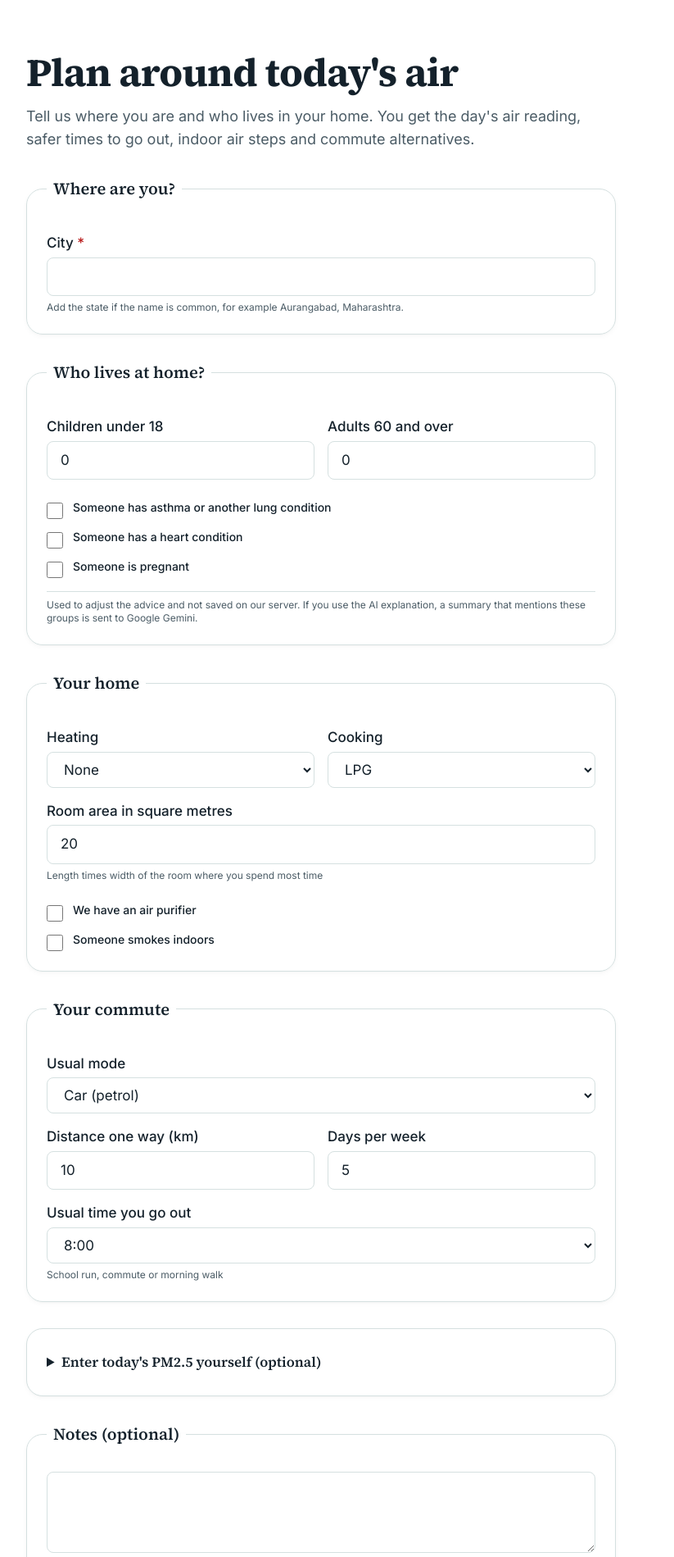
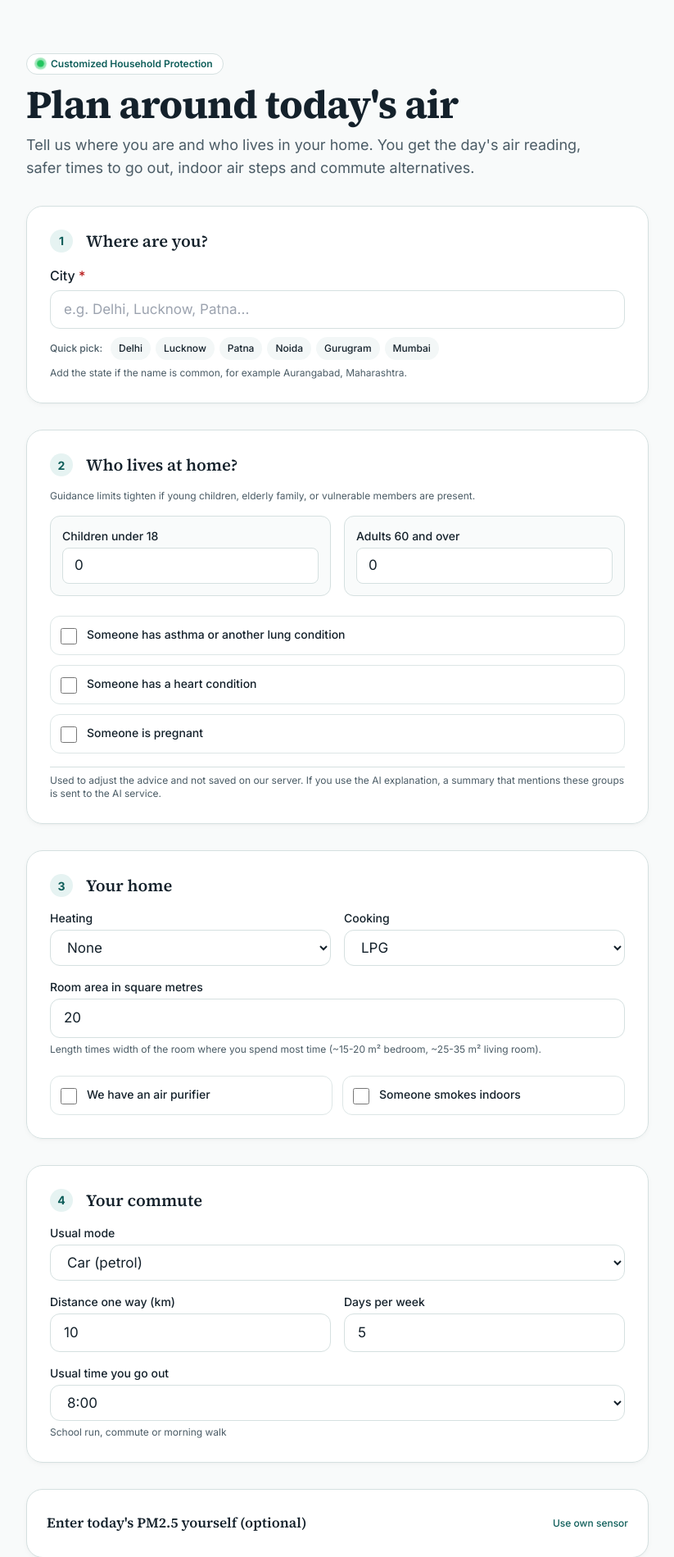
Before and after one commit to anshumansingh0408-hub/aqi, a Flask app: page /create in a window 1280 px wide. Shown: the part 81-1980 px from the top of the page at 82% size, without its empty margins (80-903 px from the left). Run offline with Flask 3, Linux system fonts and the light colour scheme; some libraries are stand-ins or nearby versions.

Commit message:
feat(templates): enhance plan creation form with step indicators and quick chips

```diff
--- a/templates/create.html
+++ b/templates/create.html
@@ -7,36 +7,66 @@
 {% endblock %}
 
 {% block content %}
-<div class="py-10 md:py-16 bg-white">
+<div class="py-10 md:py-16 bg-[#F8FAFA]">
   <div class="max-w-[1120px] mx-auto px-4 sm:px-6 lg:px-8">
-    <div class="max-w-[65ch] space-y-4 mb-8">
+    <!-- Header -->
+    <div class="max-w-[65ch] space-y-3 mb-8">
+      <div class="inline-flex items-center gap-2 px-3 py-1 rounded-full bg-white border border-border text-xs font-semibold text-primary shadow-2xs">
+        <span class="live-pulse" aria-hidden="true"></span>
+        <span>Customized Household Protection</span>
+      </div>
       <h1 class="text-3xl md:text-5xl font-serif font-bold text-ink">Plan around today's air</h1>
-      <p class="text-base md:text-lg text-muted">
-        Tell us where you are and who lives in your home. You get the day's air reading, safer times to go out, indoor air steps and commute alternatives.
+      <p class="text-base md:text-lg text-muted leading-relaxed">
+        Tell us where you are and who lives in your home. You get the day's air reading, safer times to go out, indoor
+        air steps and commute alternatives.
       </p>
     </div>
 
     <!-- Notice banner from failed lookups -->
-    <div id="saved-notice" class="hidden mb-6 p-4 rounded-xl border border-primary bg-surface text-ink text-sm" role="status"></div>
+    <div id="saved-notice" class="hidden mb-6 p-4 rounded-xl border border-primary bg-surface text-ink text-sm"
+      role="status"></div>
 
-    <!-- Error summary -->
-    <div id="error-summary" class="hidden mb-8 p-6 rounded-xl border border-red-300 bg-[#FBDADA] text-[#7F1D1D] focus:outline-none" role="alert" tabindex="-1">
-      <h2 class="text-lg font-bold mb-2">There was a problem with your details</h2>
-      <ul id="error-list" class="list-disc list-inside space-y-1 text-sm"></ul>
+    <!-- Error summary (Takes focus on validation failure) -->
+    <div id="error-summary"
+      class="hidden mb-8 p-6 rounded-2xl border border-red-300 bg-red-50 text-red-900 focus:outline-none shadow-xs"
+      role="alert" tabindex="-1">
+      <h2 class="text-lg font-bold mb-2 flex items-center gap-2">
+        <svg class="w-5 h-5 text-red-700" fill="currentColor" viewBox="0 0 20 20" aria-hidden="true">
+          <path fill-rule="evenodd" d="M18 10a8 8 0 11-16 0 8 8 0 0116 0zm-7 4a1 1 0 11-2 0 1 1 0 012 0zm-1-9a1 1 0 00-1 1v4a1 1 0 102 0V6a1 1 0 00-1-1z" clip-rule="evenodd" />
+        </svg>
+        <span>There was a problem with your details</span>
+      </h2>
+      <ul id="error-list" class="list-disc list-inside space-y-1 text-sm text-red-800"></ul>
     </div>
 
-    <form id="plan-form" novalidate class="max-w-[720px] space-y-8">
+    <form id="plan-form" novalidate class="max-w-[760px] space-y-8">
       <!-- 1. Where are you? -->
-      <fieldset class="saans-card p-6 space-y-4">
-        <legend class="text-xl font-serif font-semibold text-ink px-2">Where are you?</legend>
+      <fieldset class="saans-card p-6 sm:p-7 space-y-4">
+        <div class="flex items-center gap-3 mb-2">
+          <span class="step-badge">1</span>
+          <legend class="text-xl font-serif font-semibold text-ink px-1">Where are you?</legend>
+        </div>
         <div>
-          <label for="city" class="block font-medium text-ink mb-1">
+          <label for="city" class="block font-medium text-ink mb-1.5 text-sm sm:text-base">
             City <span class="text-red-700" aria-hidden="true">*</span>
           </label>
           <input type="text" id="city" name="city" required minlength="2" maxlength="60"
-            class="w-full px-4 py-2.5 rounded-lg border border-border focus:border-primary focus:ring-1 focus:ring-primary text-ink min-h-[44px]"
+            placeholder="e.g. Delhi, Lucknow, Patna..."
+            class="w-full px-4 py-2.5 rounded-xl border border-border focus:border-primary focus:ring-1 focus:ring-primary text-ink min-h-[46px] shadow-2xs"
             aria-describedby="city-helper">
-          <p id="city-helper" class="text-xs text-muted mt-1.5">
+
+          <!-- Quick City Chips for Indian Metros -->
+          <div class="mt-2.5 flex flex-wrap items-center gap-1.5">
+            <span class="text-xs text-muted font-medium mr-1">Quick pick:</span>
+            <button type="button" class="btn-quick-city px-2.5 py-1 rounded-full text-xs font-medium bg-surface hover:bg-border text-ink transition-colors min-h-[28px]" data-city="Delhi">Delhi</button>
+            <button type="button" class="btn-quick-city px-2.5 py-1 rounded-full text-xs font-medium bg-surface hover:bg-border text-ink transition-colors min-h-[28px]" data-city="Lucknow">Lucknow</button>
+            <button type="button" class="btn-quick-city px-2.5 py-1 rounded-full text-xs font-medium bg-surface hover:bg-border text-ink transition-colors min-h-[28px]" data-city="Patna">Patna</button>
+            <button type="button" class="btn-quick-city px-2.5 py-1 rounded-full text-xs font-medium bg-surface hover:bg-border text-ink transition-colors min-h-[28px]" data-city="Noida">Noida</button>
+            <button type="button" class="btn-quick-city px-2.5 py-1 rounded-full text-xs font-medium bg-surface hover:bg-border text-ink transition-colors min-h-[28px]" data-city="Gurugram">Gurugram</button>
+            <button type="button" class="btn-quick-city px-2.5 py-1 rounded-full text-xs font-medium bg-surface hover:bg-border text-ink transition-colors min-h-[28px]" data-city="Mumbai">Mumbai</button>
+          </div>
+
+          <p id="city-helper" class="text-xs text-muted mt-2">
             Add the state if the name is common, for example Aurangabad, Maharashtra.
           </p>
           <p id="city-error" class="text-xs text-red-700 mt-1 hidden"></p>
@@ -44,59 +74,68 @@
       </fieldset>
 
       <!-- 2. Who lives at home? -->
-      <fieldset class="saans-card p-6 space-y-4">
-        <legend class="text-xl font-serif font-semibold text-ink px-2">Who lives at home?</legend>
+      <fieldset class="saans-card p-6 sm:p-7 space-y-4">
+        <div class="flex items-center gap-3 mb-2">
+          <span class="step-badge">2</span>
+          <legend class="text-xl font-serif font-semibold text-ink px-1">Who lives at home?</legend>
+        </div>
+        <p class="text-xs text-muted -mt-2">Guidance limits tighten if young children, elderly family, or vulnerable members are present.</p>
+
         <div class="grid grid-cols-1 sm:grid-cols-2 gap-4">
-          <div>
-            <label for="children" class="block font-medium text-ink mb-1">Children under 18</label>
+          <div class="p-3.5 rounded-xl border border-border bg-surface/50 space-y-1">
+            <label for="children" class="block font-medium text-ink text-sm">Children under 18</label>
             <input type="number" id="children" name="children" min="0" max="10" value="0"
-              class="w-full px-4 py-2.5 rounded-lg border border-border focus:border-primary focus:ring-1 focus:ring-primary text-ink min-h-[44px]">
+              class="w-full px-3.5 py-2 rounded-lg border border-border focus:border-primary focus:ring-1 focus:ring-primary text-ink min-h-[44px] bg-white">
             <p id="children-error" class="text-xs text-red-700 mt-1 hidden"></p>
           </div>
-          <div>
-            <label for="elderly" class="block font-medium text-ink mb-1">Adults 60 and over</label>
+          <div class="p-3.5 rounded-xl border border-border bg-surface/50 space-y-1">
+            <label for="elderly" class="block font-medium text-ink text-sm">Adults 60 and over</label>
             <input type="number" id="elderly" name="elderly" min="0" max="10" value="0"
-              class="w-full px-4 py-2.5 rounded-lg border border-border focus:border-primary focus:ring-1 focus:ring-primary text-ink min-h-[44px]">
+              class="w-full px-3.5 py-2 rounded-lg border border-border focus:border-primary focus:ring-1 focus:ring-primary text-ink min-h-[44px] bg-white">
             <p id="elderly-error" class="text-xs text-red-700 mt-1 hidden"></p>
           </div>
         </div>
 
         <div class="space-y-3 pt-2">
-          <div class="flex items-start gap-3">
+          <div class="flex items-start gap-3 p-3 rounded-xl border border-border/80 hover:bg-surface/60 transition-colors">
             <input type="checkbox" id="respiratory" name="respiratory"
-              class="mt-1 h-5 w-5 rounded border-border text-primary focus:ring-primary">
-            <label for="respiratory" class="text-sm font-medium text-ink cursor-pointer">
+              class="mt-0.5 h-5 w-5 rounded border-border text-primary focus:ring-primary">
+            <label for="respiratory" class="text-sm font-medium text-ink cursor-pointer select-none">
               Someone has asthma or another lung condition
             </label>
           </div>
-          <div class="flex items-start gap-3">
+          <div class="flex items-start gap-3 p-3 rounded-xl border border-border/80 hover:bg-surface/60 transition-colors">
             <input type="checkbox" id="heart" name="heart"
-              class="mt-1 h-5 w-5 rounded border-border text-primary focus:ring-primary">
-            <label for="heart" class="text-sm font-medium text-ink cursor-pointer">
+              class="mt-0.5 h-5 w-5 rounded border-border text-primary focus:ring-primary">
+            <label for="heart" class="text-sm font-medium text-ink cursor-pointer select-none">
               Someone has a heart condition
             </label>
           </div>
-          <div class="flex items-start gap-3">
+          <div class="flex items-start gap-3 p-3 rounded-xl border border-border/80 hover:bg-surface/60 transition-colors">
             <input type="checkbox" id="pregnant" name="pregnant"
-              class="mt-1 h-5 w-5 rounded border-border text-primary focus:ring-primary">
-            <label for="pregnant" class="text-sm font-medium text-ink cursor-pointer">
+              class="mt-0.5 h-5 w-5 rounded border-border text-primary focus:ring-primary">
+            <label for="pregnant" class="text-sm font-medium text-ink cursor-pointer select-none">
               Someone is pregnant
             </label>
           </div>
         </div>
         <p class="text-xs text-muted pt-2 border-t border-border">
-          Used to adjust the advice and not saved on our server. If you use the AI explanation, a summary that mentions these groups is sent to Google Gemini.
+          Used to adjust the advice and not saved on our server. If you use the AI explanation, a summary that mentions these groups is sent to {{ ai_name }}.
         </p>
       </fieldset>
 
       <!-- 3. Your home -->
-      <fieldset class="saans-card p-6 space-y-4">
-        <legend class="text-xl font-serif font-semibold text-ink px-2">Your home</legend>
+      <fieldset class="saans-card p-6 sm:p-7 space-y-4">
+        <div class="flex items-center gap-3 mb-2">
+          <span class="step-badge">3</span>
+          <legend class="text-xl font-serif font-semibold text-ink px-1">Your home</legend>
+        </div>
+
         <div class="grid grid-cols-1 sm:grid-cols-2 gap-4">
           <div>
-            <label for="heating" class="block font-medium text-ink mb-1">Heating</label>
+            <label for="heating" class="block font-medium text-ink mb-1 text-sm">Heating</label>
             <select id="heating" name="heating"
-              class="w-full px-4 py-2.5 rounded-lg border border-border focus:border-primary focus:ring-1 focus:ring-primary text-ink min-h-[44px] bg-white">
+              class="w-full px-4 py-2.5 rounded-xl border border-border focus:border-primary focus:ring-1 focus:ring-primary text-ink min-h-[44px] bg-white shadow-2xs">
               <option value="none">None</option>
               <option value="electric">Electric</option>
               <option value="gas">Gas</option>
@@ -104,9 +143,9 @@
             </select>
           </div>
           <div>
-            <label for="cooking" class="block font-medium text-ink mb-1">Cooking</label>
+            <label for="cooking" class="block font-medium text-ink mb-1 text-sm">Cooking</label>
             <select id="cooking" name="cooking"
-              class="w-full px-4 py-2.5 rounded-lg border border-border focus:border-primary focus:ring-1 focus:ring-primary text-ink min-h-[44px] bg-white">
+              class="w-full px-4 py-2.5 rounded-xl border border-border focus:border-primary focus:ring-1 focus:ring-primary text-ink min-h-[44px] bg-white shadow-2xs">
               <option value="lpg" selected>LPG</option>
               <option value="induction">Induction</option>
               <option value="biomass">Biomass</option>
@@ -115,26 +154,28 @@
         </div>
 
         <div>
-          <label for="room_area_sqm" class="block font-medium text-ink mb-1">Room area in square metres</label>
+          <label for="room_area_sqm" class="block font-medium text-ink mb-1 text-sm">Room area in square metres</label>
           <input type="number" id="room_area_sqm" name="room_area_sqm" min="5" max="200" value="20" step="any"
-            class="w-full px-4 py-2.5 rounded-lg border border-border focus:border-primary focus:ring-1 focus:ring-primary text-ink min-h-[44px]"
+            class="w-full px-4 py-2.5 rounded-xl border border-border focus:border-primary focus:ring-1 focus:ring-primary text-ink min-h-[44px] shadow-2xs"
             aria-describedby="room-helper">
-          <p id="room-helper" class="text-xs text-muted mt-1.5">Length times width of the room where you spend most time</p>
+          <p id="room-helper" class="text-xs text-muted mt-1.5">
+            Length times width of the room where you spend most time (~15-20 m² bedroom, ~25-35 m² living room).
+          </p>
           <p id="room-error" class="text-xs text-red-700 mt-1 hidden"></p>
         </div>
 
-        <div class="space-y-3 pt-2">
-          <div class="flex items-start gap-3">
+        <div class="grid grid-cols-1 sm:grid-cols-2 gap-3 pt-2">
+          <div class="flex items-start gap-3 p-3 rounded-xl border border-border/80 hover:bg-surface/60 transition-colors">
             <input type="checkbox" id="has_purifier" name="has_purifier"
-              class="mt-1 h-5 w-5 rounded border-border text-primary focus:ring-primary">
-            <label for="has_purifier" class="text-sm font-medium text-ink cursor-pointer">
+              class="mt-0.5 h-5 w-5 rounded border-border text-primary focus:ring-primary">
+            <label for="has_purifier" class="text-sm font-medium text-ink cursor-pointer select-none">
               We have an air purifier
             </label>
           </div>
-          <div class="flex items-start gap-3">
+          <div class="flex items-start gap-3 p-3 rounded-xl border border-border/80 hover:bg-surface/60 transition-colors">
             <input type="checkbox" id="smokers" name="smokers"
-              class="mt-1 h-5 w-5 rounded border-border text-primary focus:ring-primary">
-            <label for="smokers" class="text-sm font-medium text-ink cursor-pointer">
+              class="mt-0.5 h-5 w-5 rounded border-border text-primary focus:ring-primary">
+            <label for="smokers" class="text-sm font-medium text-ink cursor-pointer select-none">
               Someone smokes indoors
             </label>
           </div>
@@ -142,12 +183,16 @@
       </fieldset>
 
       <!-- 4. Your commute -->
-      <fieldset class="saans-card p-6 space-y-4">
-        <legend class="text-xl font-serif font-semibold text-ink px-2">Your commute</legend>
+      <fieldset class="saans-card p-6 sm:p-7 space-y-4">
+        <div class="flex items-center gap-3 mb-2">
+          <span class="step-badge">4</span>
+          <legend class="text-xl font-serif font-semibold text-ink px-1">Your commute</legend>
+        </div>
+
         <div>
-          <label for="commute_mode" class="block font-medium text-ink mb-1">Usual mode</label>
+          <label for="commute_mode" class="block font-medium text-ink mb-1 text-sm">Usual mode</label>
           <select id="commute_mode" name="commute_mode"
-            class="w-full px-4 py-2.5 rounded-lg border border-border focus:border-primary focus:ring-1 focus:ring-primary text-ink min-h-[44px] bg-white">
+            class="w-full px-4 py-2.5 rounded-xl border border-border focus:border-primary focus:ring-1 focus:ring-primary text-ink min-h-[44px] bg-white shadow-2xs">
             <option value="car_petrol">Car (petrol)</option>
             <option value="car_diesel">Car (diesel)</option>
             <option value="car_electric">Car (electric)</option>
@@ -160,26 +205,27 @@
 
         <div class="grid grid-cols-1 sm:grid-cols-2 gap-4">
           <div>
-            <label for="commute_km_one_way" class="block font-medium text-ink mb-1">Distance one way (km)</label>
-            <input type="number" id="commute_km_one_way" name="commute_km_one_way" min="0" max="200" value="10" step="any"
-              class="w-full px-4 py-2.5 rounded-lg border border-border focus:border-primary focus:ring-1 focus:ring-primary text-ink min-h-[44px]">
+            <label for="commute_km_one_way" class="block font-medium text-ink mb-1 text-sm">Distance one way (km)</label>
+            <input type="number" id="commute_km_one_way" name="commute_km_one_way" min="0" max="200" value="10"
+              step="any"
+              class="w-full px-4 py-2.5 rounded-xl border border-border focus:border-primary focus:ring-1 focus:ring-primary text-ink min-h-[44px] shadow-2xs">
             <p id="km-error" class="text-xs text-red-700 mt-1 hidden"></p>
           </div>
           <div>
-            <label for="commute_days_per_week" class="block font-medium text-ink mb-1">Days per week</label>
+            <label for="commute_days_per_week" class="block font-medium text-ink mb-1 text-sm">Days per week</label>
             <input type="number" id="commute_days_per_week" name="commute_days_per_week" min="0" max="7" value="5"
-              class="w-full px-4 py-2.5 rounded-lg border border-border focus:border-primary focus:ring-1 focus:ring-primary text-ink min-h-[44px]">
+              class="w-full px-4 py-2.5 rounded-xl border border-border focus:border-primary focus:ring-1 focus:ring-primary text-ink min-h-[44px] shadow-2xs">
             <p id="days-error" class="text-xs text-red-700 mt-1 hidden"></p>
           </div>
         </div>
 
         <div>
-          <label for="usual_outdoor_hour" class="block font-medium text-ink mb-1">Usual time you go out</label>
+          <label for="usual_outdoor_hour" class="block font-medium text-ink mb-1 text-sm">Usual time you go out</label>
           <select id="usual_outdoor_hour" name="usual_outdoor_hour"
-            class="w-full px-4 py-2.5 rounded-lg border border-border focus:border-primary focus:ring-1 focus:ring-primary text-ink min-h-[44px] bg-white"
+            class="w-full px-4 py-2.5 rounded-xl border border-border focus:border-primary focus:ring-1 focus:ring-primary text-ink min-h-[44px] bg-white shadow-2xs"
             aria-describedby="hour-helper">
             {% for h in range(24) %}
-            <option value="{{ h }}" {% if h == 8 %}selected{% endif %}>{{ h }}:00</option>
+            <option value="{{ h }}" {% if h==8 %}selected{% endif %}>{{ h }}:00</option>
             {% endfor %}
           </select>
           <p id="hour-helper" class="text-xs text-muted mt-1.5">School run, commute or morning walk</p>
@@ -188,16 +234,18 @@
 
       <!-- 5. Optional manual PM2.5 details -->
       <details id="manual-details" class="saans-card p-6">
-        <summary class="font-serif font-semibold text-ink cursor-pointer hover:text-primary transition-colors py-1">
-          Enter today's PM2.5 yourself (optional)
+        <summary class="font-serif font-semibold text-ink cursor-pointer hover:text-primary transition-colors py-1 flex items-center justify-between">
+          <span>Enter today's PM2.5 yourself (optional)</span>
+          <span class="text-xs text-primary font-sans font-medium">Use own sensor</span>
         </summary>
         <div class="mt-4 space-y-2 border-t border-border pt-4">
-          <label for="manual_pm25" class="block font-medium text-ink">PM2.5 in µg/m³</label>
+          <label for="manual_pm25" class="block font-medium text-ink text-sm">PM2.5 in µg/m³</label>
           <input type="number" id="manual_pm25" name="manual_pm25" min="0" max="1000" step="any" placeholder="e.g. 150"
-            class="w-full px-4 py-2.5 rounded-lg border border-border focus:border-primary focus:ring-1 focus:ring-primary text-ink min-h-[44px]"
+            class="w-full px-4 py-2.5 rounded-xl border border-border focus:border-primary focus:ring-1 focus:ring-primary text-ink min-h-[44px] shadow-2xs"
             aria-describedby="manual-helper">
           <p id="manual-helper" class="text-xs text-muted">
-            Use this if the city lookup fails, or if you have a reading from a nearby monitor or your own sensor. Leave it empty to look up your city.
+            Use this if the city lookup fails, or if you have a reading from a nearby monitor or your own sensor. Leave
+            it empty to look up your city.
           </p>
           <p id="manual-error" class="text-xs text-red-700 mt-1 hidden"></p>
         </div>
@@ -205,25 +253,26 @@
 
       <!-- 6. Notes -->
       <fieldset class="saans-card p-6 space-y-2">
-        <legend class="text-xl font-serif font-semibold text-ink px-2">Notes (optional)</legend>
+        <legend class="text-xl font-serif font-semibold text-ink px-1">Notes (optional)</legend>
         <label for="notes" class="sr-only">Personal notes or context</label>
         <textarea id="notes" name="notes" maxlength="300" rows="3"
-          class="w-full px-4 py-2.5 rounded-lg border border-border focus:border-primary focus:ring-1 focus:ring-primary text-ink"
+          placeholder="Mention health preferences, doctor recommendations, or unique commute routes..."
+          class="w-full px-4 py-2.5 rounded-xl border border-border focus:border-primary focus:ring-1 focus:ring-primary text-ink shadow-2xs"
           aria-describedby="notes-counter"></textarea>
         <div class="flex justify-between items-center text-xs text-muted">
           <span>Add any routine details or health preferences.</span>
-          <span id="notes-counter">0 / 300</span>
+          <span id="notes-counter" class="font-mono">0 / 300</span>
         </div>
       </fieldset>
 
       <!-- Buttons -->
-      <div class="flex flex-col sm:flex-row gap-4 pt-4">
+      <div class="flex flex-col sm:flex-row gap-4 pt-2">
         <button type="submit" id="submit-btn"
-          class="bg-primary hover:bg-primary-dark text-white font-medium px-8 py-3 rounded-lg transition-colors min-h-[48px] flex items-center justify-center">
+          class="bg-primary hover:bg-primary-dark text-white font-medium px-8 py-3.5 rounded-xl transition-all shadow-xs hover:shadow min-h-[48px] flex items-center justify-center">
           Build my plan
         </button>
         <button type="button" id="example-btn"
-          class="border border-primary text-primary hover:bg-surface font-medium px-6 py-3 rounded-lg transition-colors min-h-[48px] flex items-center justify-center">
+          class="border border-primary text-primary hover:bg-surface font-medium px-6 py-3.5 rounded-xl transition-colors min-h-[48px] flex items-center justify-center">
           Fill with an example
         </button>
       </div>
```
